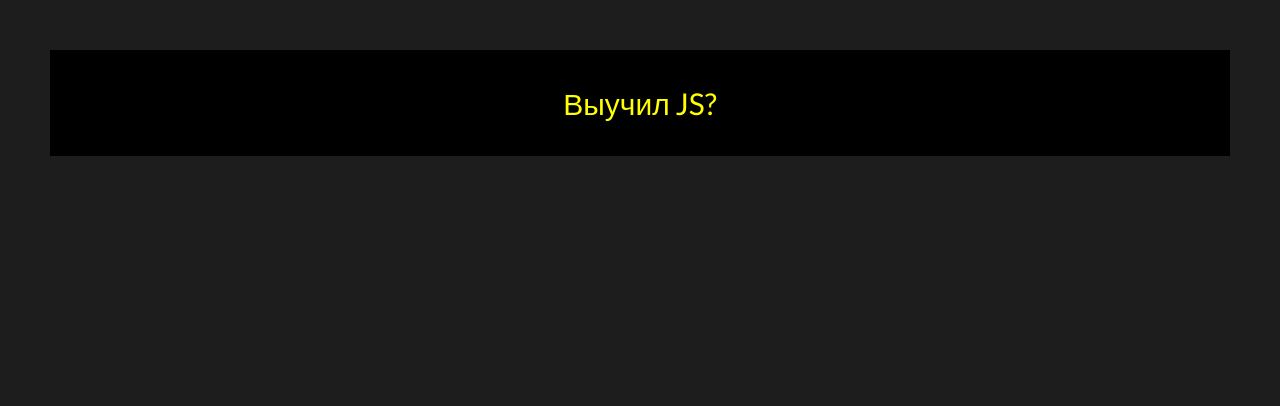
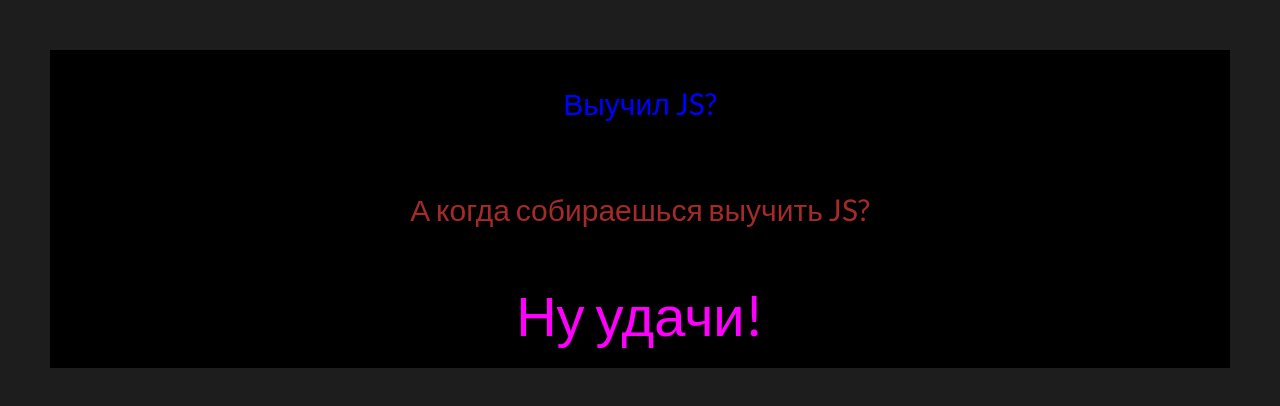
Before and after one commit to EvilGeronima/learn-js, a plain HTML site: page index.html in a window 1280 px wide. Drawn offline with Linux system fonts and the light colour scheme.

Commit message:
lean stylization html/css in JS

```diff
--- a/index.html
+++ b/index.html
@@ -14,6 +14,9 @@
 		Учим JS
 		<span class="yellow">JavaScript</span>
 	</h1>
+	<h2 id="sup-hello" class="heading-2"> This is h2</h2>
+
+	<h2>Another h2</h2>
 	<script src="js/script.js"></script>
 </body>
 
--- a/js/script.js
+++ b/js/script.js
@@ -4,14 +4,58 @@
 
 const heading = document.getElementById('hello')
 
-console.dir(heading.textContent)
+// const heading2 = document.getElementsByTagName('h2')[0]
 
-heading.textContent = 'Выучил JS?'
+// const heading2 = document.getElementsByClassName('heading-2')[0]
 
-heading.style.color = 'yellow'
+// const heading2 = document.querySelector('h2') // Всегда 1 элемент
 
-heading.style.textAlign = 'center'
+// const heading2 = document.querySelector('heading-2') // Всегда 1 элемент
 
-heading.style.backgroundColor = 'black'
+const heading2 = document.querySelector('#sup-hello')// Всегда 1 элемент
 
-heading.style.padding = '2rem'
+console.log(heading2)
+
+// const heading3 = heading2.nextElementSibling
+
+const h2List = document.querySelectorAll('h2')
+
+console.log(h2List)
+
+const heading3 = h2List[h2List.length - 1]
+console.log(heading3)
+
+
+// console.dir(heading.textContent)
+
+setTimeout(() => {
+	addStylesTo(heading, 'Выучил JS?', 'blue')
+}, 1500)
+
+setTimeout(() => {
+	addStylesTo(heading2, 'А когда собираешься выучить  JS?', 'brown')
+}, 3000)
+
+setTimeout(() => {
+	addStylesTo(heading3, 'Ну удачи!', 'fuchsia', '4rem')
+}, 4500)
+
+
+
+const addStylesTo = (node, text, color = 'red', fontSize) => {
+	node.textContent = text
+
+	node.style.color = color
+
+	node.style.textAlign = 'center'
+
+	node.style.backgroundColor = 'black'
+
+	node.style.padding = '2rem'
+
+	//falsy: '', undefind, null, 0, false
+
+	if (fontSize) {
+		node.style.fontSize = fontSize
+	}
+}
```
